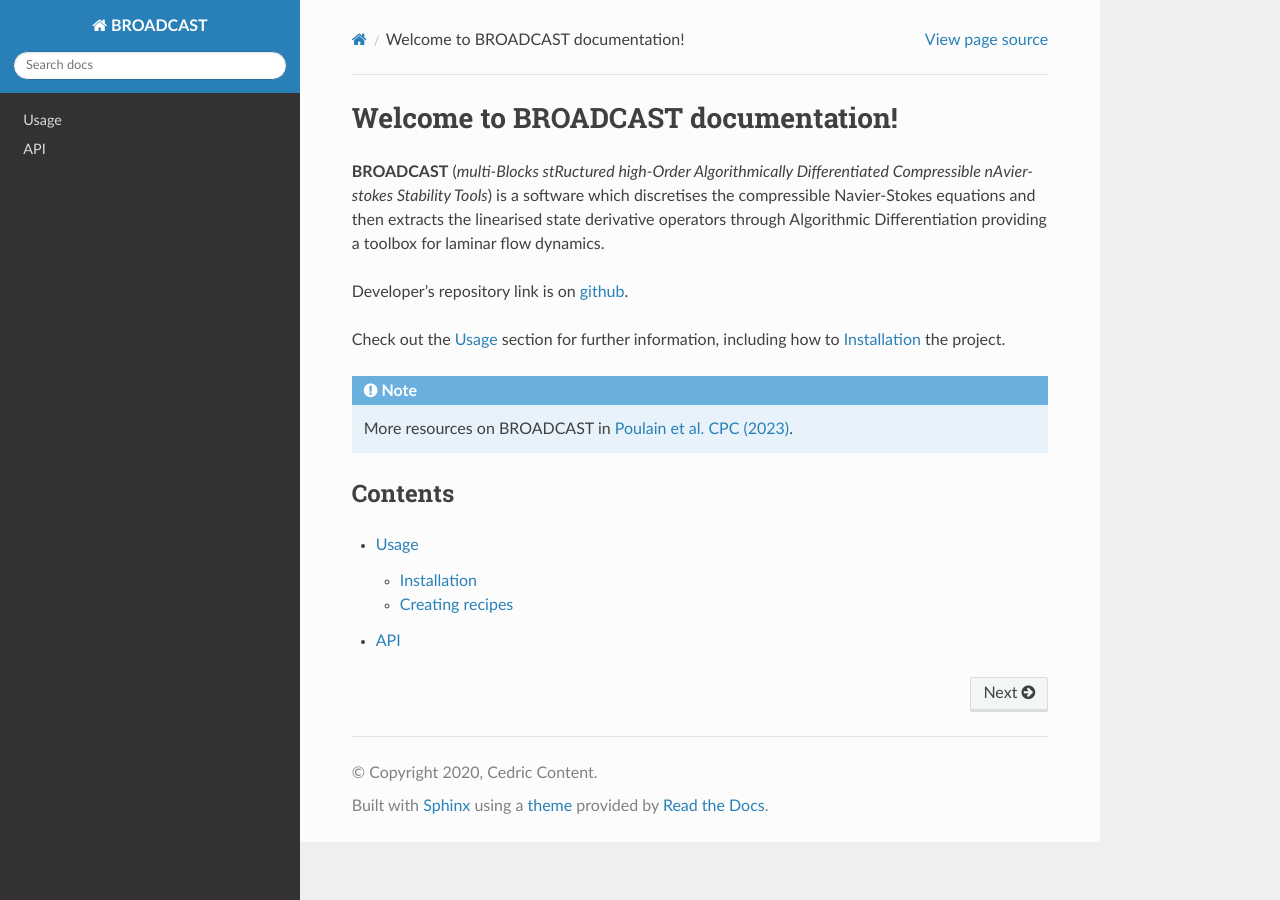
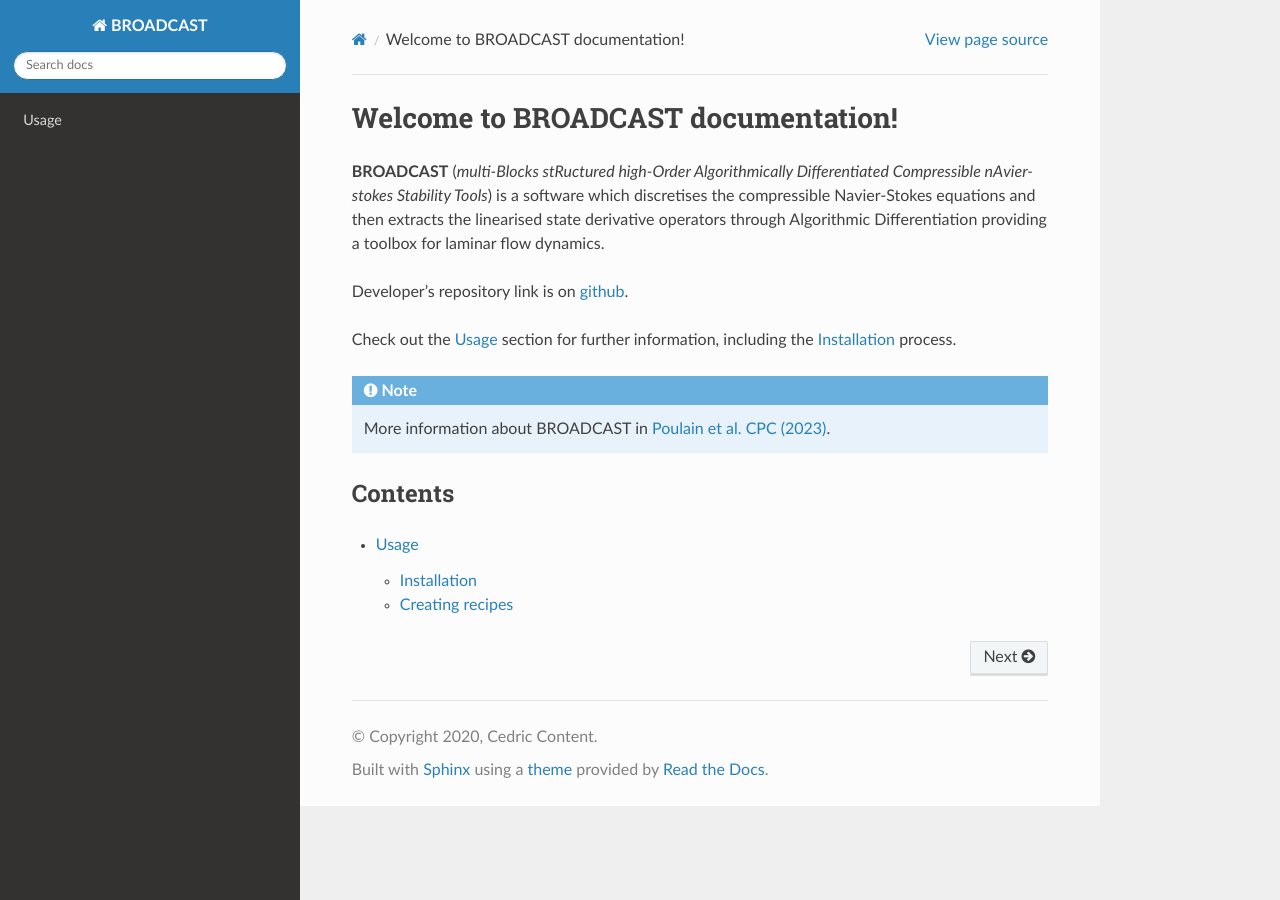
Before and after one commit to apoulain22/TutorialDoc, a Sphinx documentation site: the page built from docs/source/index.rst, in a window 1280 px wide. Built offline with Sphinx 7.4.7 and the Read the Docs theme 2.0.0, drawn with Linux system fonts in a browser that asks for light colours.

Commit message:
Update index.rst

```diff
--- a/docs/source/index.rst
+++ b/docs/source/index.rst
@@ -5,13 +5,11 @@
 
 Developer’s repository link is on `github <https://github.com/OneraHub/Broadcast>`_.
 
-
-Check out the :doc:`usage` section for further information, including
-how to :ref:`installation` the project.
+Check out the :doc:`usage` section for further information, including the :ref:`installation` process.
 
 .. note::
 
-   More resources on BROADCAST in `Poulain et al. CPC (2023) <http://denissipp.free.fr/pdf/2022-CPC-PoulainContentSippRigasGarnier.pdf>`_.
+   More information about BROADCAST in `Poulain et al. CPC (2023) <http://denissipp.free.fr/pdf/2022-CPC-PoulainContentSippRigasGarnier.pdf>`_.
 
 Contents
 --------
@@ -19,4 +17,3 @@
 .. toctree::
 
    usage
-   api
```
